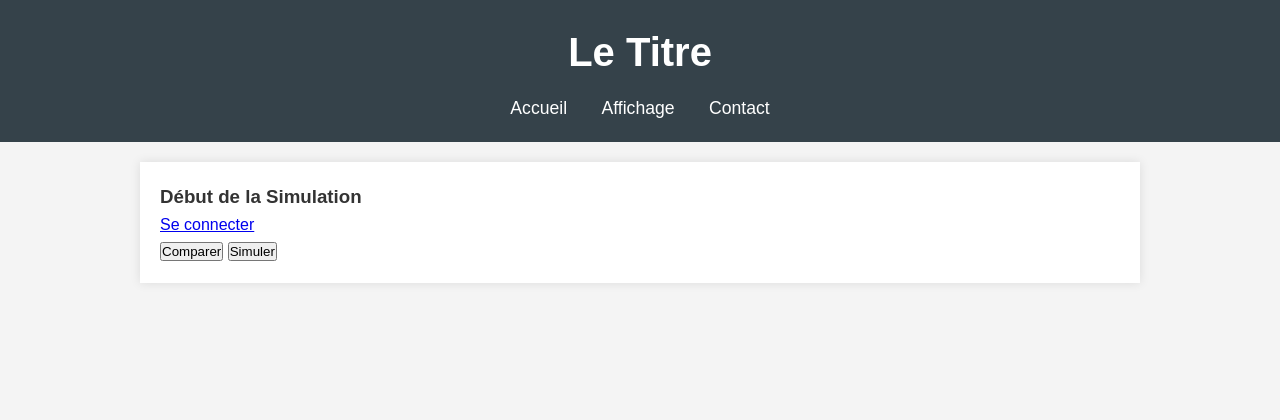
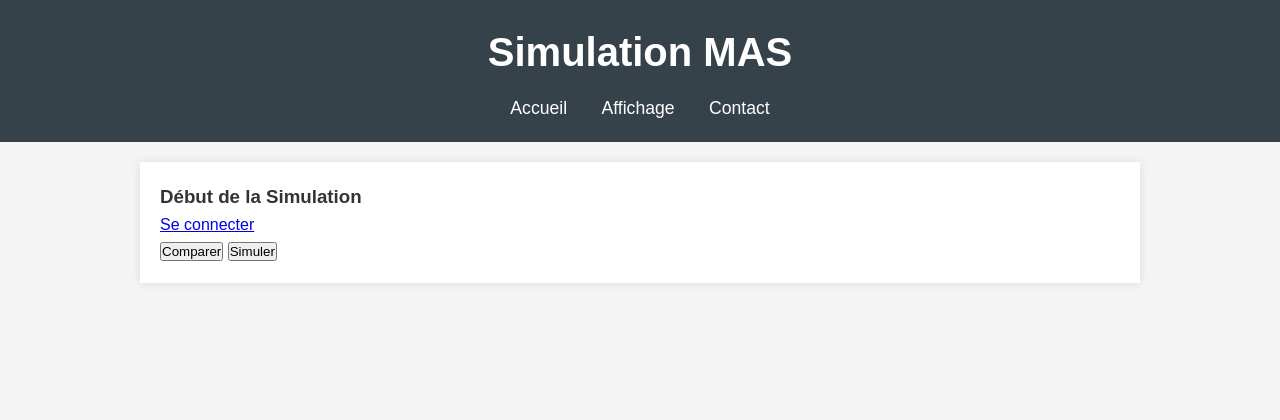
Before and after one commit to GARCIA-Leo-2326048b/SAE_Developpement_Urbain, a PHP site: page / in a window 1280 px wide. Shown: the top 420 px of the page. Run offline with PHP 8.4, Linux system fonts and the light colour scheme.

Commit message:
Changement du titre du site

```diff
--- a/modules/blog/views/GlobalLayout.php
+++ b/modules/blog/views/GlobalLayout.php
@@ -25,7 +25,7 @@ class GlobalLayout
 
         <header>
             <div class="titre">
-                <h1>Le Titre</h1>
+                <h1>Simulation MAS</h1>
             </div>
             <section id="header">
                 <a href="?action=accueil">Accueil</a> <a href="?action=affichage">Affichage</a> <a href="">Contact</a>
```
